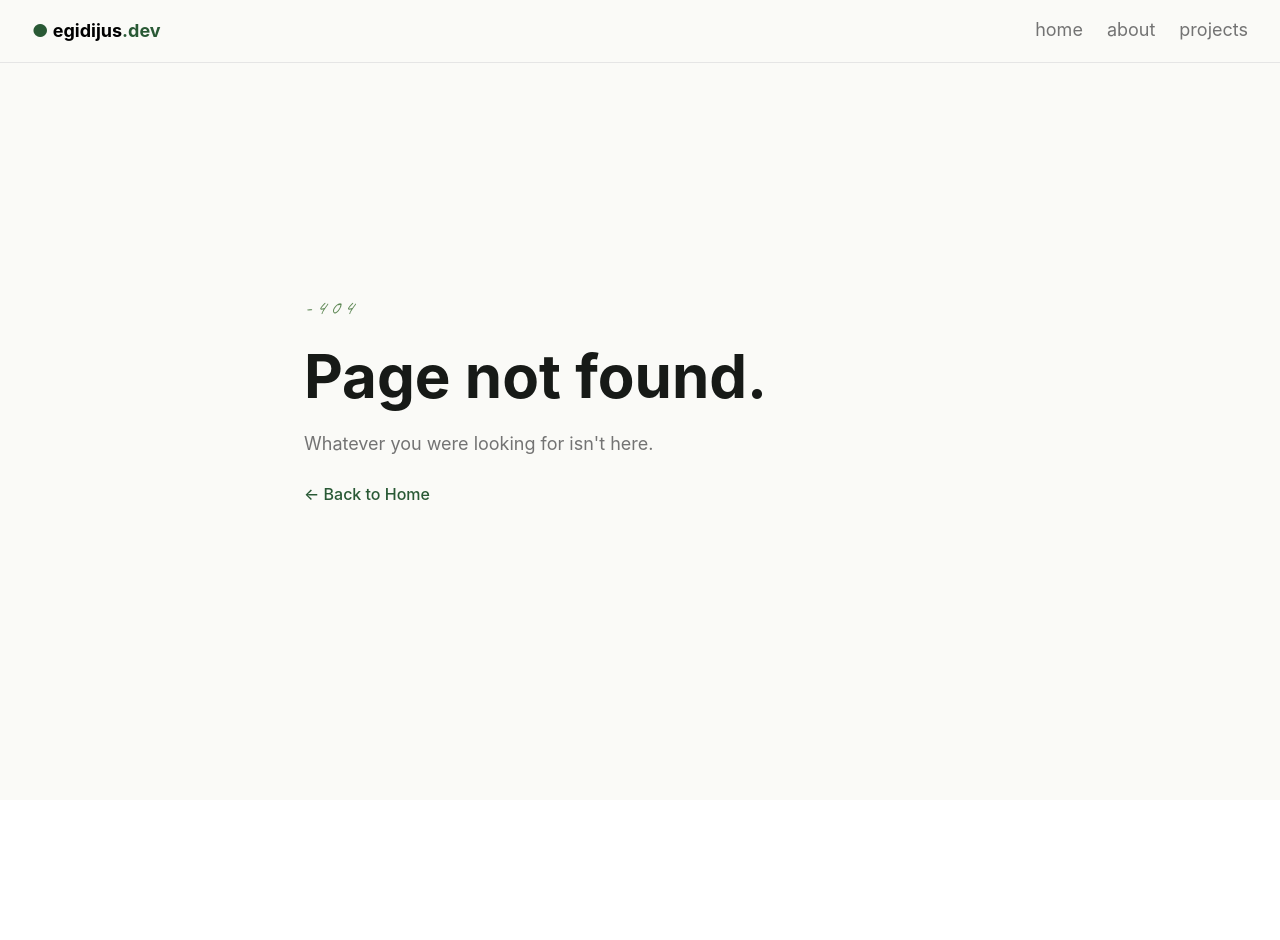
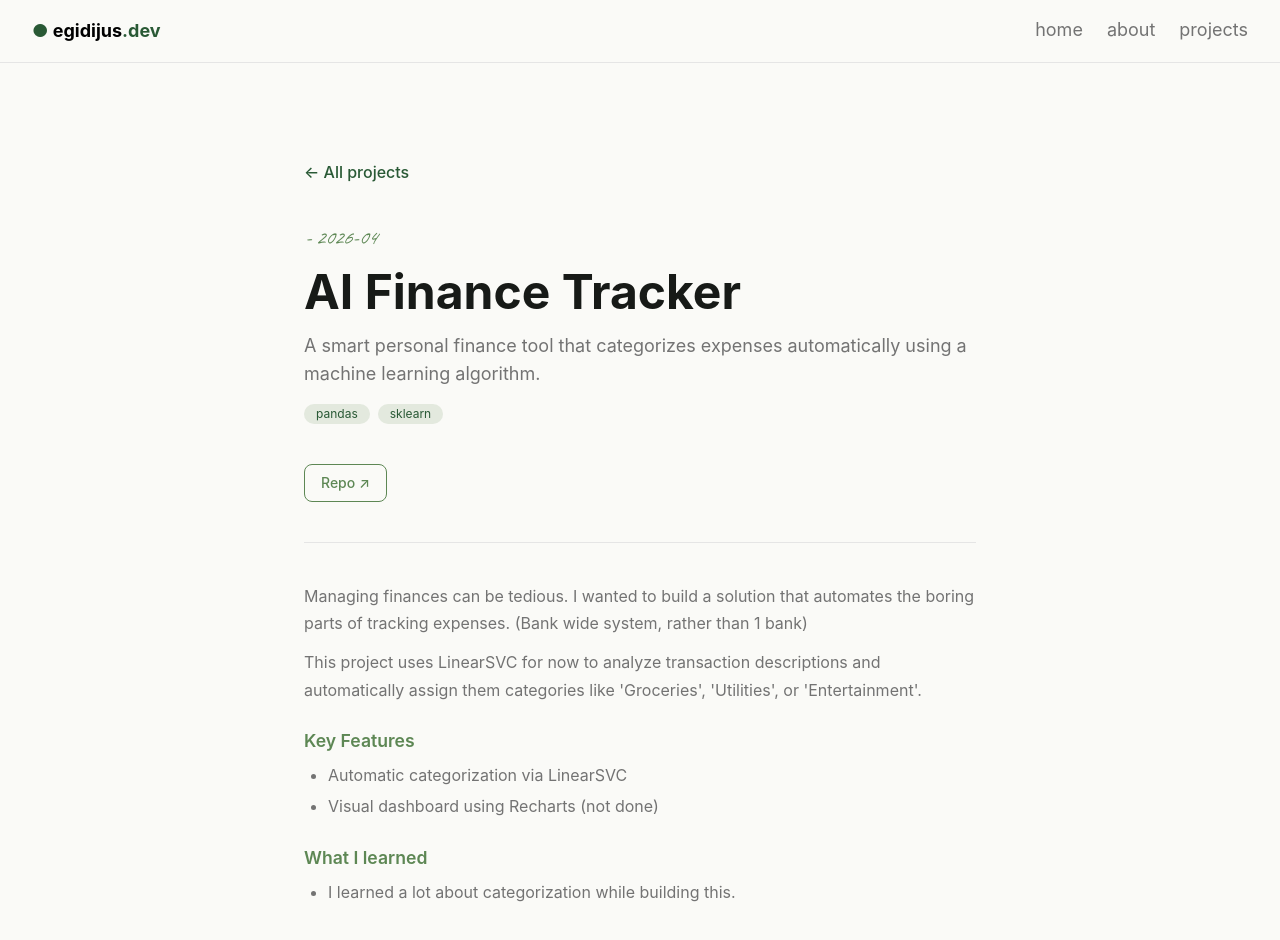
Before and after one commit to EvilTerry/Egidijus.dev, a Vue app: page /projects/ai-finance-tracker in a window 1280 px wide. Before the commit this address had no page. Shown: the top 940 px of the page. Before the commit the page ends 800 px from the top, so only its background shows below. Built offline with nearby package versions, Linux system fonts and the light colour scheme.

Commit message:
feat: enhance project management features with dynamic routing, markdown support, and improved styling

```diff
--- a/package.json
+++ b/package.json
@@ -13,7 +13,9 @@
     "@fontsource-variable/jetbrains-mono": "^5.2.8",
     "@fontsource/caveat": "^5.2.8",
     "@tailwindcss/vite": "^4.2.2",
+    "marked": "^18.0.2",
     "tailwindcss": "^4.2.2",
+    "vite-svg-loader": "^5.1.1",
     "vue": "^3.5.30",
     "vue-router": "^4.6.4"
   },
--- a/src/App.vue
+++ b/src/App.vue
@@ -6,6 +6,23 @@ import Header from "@/components/Header.vue"
 <template>
   <main class="flex flex-col min-h-screen bg-paper">
     <Header class="fixed top-0 left-0 right-0 z-10 bg-paper border-b border-line"/>
-    <RouterView class="pt-24" />
+    <div class="flex flex-col grow pt-24">
+      <RouterView v-slot="{ Component }">
+        <Transition name="fade" mode="out-in">
+          <component :is="Component" />
+        </Transition>
+      </RouterView>
+    </div>
   </main>
 </template>
+
+<style scoped>
+.fade-enter-active,
+.fade-leave-active {
+  transition: opacity 0.15s ease;
+}
+.fade-enter-from,
+.fade-leave-to {
+  opacity: 0;
+}
+</style>
--- a/src/assets/main.css
+++ b/src/assets/main.css
@@ -1,4 +1,30 @@
 @import "tailwindcss";
+
+.markdown h1, .markdown h2, .markdown h3, .markdown h4 {
+  color: var(--color-moss);
+  font-weight: 600;
+  margin-top: 1.5rem;
+  margin-bottom: 0.5rem;
+}
+.markdown h1 { font-size: 1.5rem; }
+.markdown h2 { font-size: 1.25rem; }
+.markdown h3 { font-size: 1.1rem; }
+.markdown img { width: 100%; border-radius: 0.75rem; margin-bottom: 1rem; object-fit: cover; }
+.markdown p { color: var(--color-muted); margin-bottom: 0.75rem; line-height: 1.7; }
+.markdown ul, .markdown ol { color: var(--color-muted); padding-left: 1.5rem; margin-bottom: 0.75rem; }
+.markdown ul { list-style-type: disc; }
+.markdown ol { list-style-type: decimal; }
+.markdown li { margin-bottom: 0.25rem; line-height: 1.7; }
+.markdown a { color: var(--color-moss); text-decoration: underline; }
+.markdown code { font-family: var(--font-mono); font-size: 0.875rem; background: var(--color-cream); padding: 0.1rem 0.35rem; border-radius: 0.25rem; }
+.markdown pre { background: var(--color-cream); padding: 1rem; border-radius: 0.5rem; overflow-x: auto; margin-bottom: 0.75rem; }
+.markdown pre code { background: none; padding: 0; }
+.markdown img { max-height: 480px; }
+.markdown hr { border-color: var(--color-line); margin: 1.5rem 0; }
+.markdown blockquote { border-left: 3px solid var(--color-moss); padding-left: 1rem; color: var(--color-muted); font-style: italic; margin-bottom: 0.75rem; }
+.markdown table { width: 100%; border-collapse: collapse; margin-bottom: 0.75rem; font-size: 0.875rem; }
+.markdown th { text-align: left; color: var(--color-ink); font-weight: 600; padding: 0.5rem 0.75rem; border-bottom: 2px solid var(--color-line); }
+.markdown td { color: var(--color-muted); padding: 0.5rem 0.75rem; border-bottom: 1px solid var(--color-line); }
 
 @theme {
   --color-*: initial;
--- /dev/null
+++ b/src/components/ProjectCard.vue
@@ -0,0 +1,28 @@
+<script setup lang="ts">
+import type { Project } from "@/types";
+
+defineProps<Pick<Project, "slug" | "title" | "description" | "tags" | "date">>();
+</script>
+
+<template>
+  <RouterLink
+    :to="`/projects/${slug}`"
+    class="flex flex-col gap-2 p-5 rounded-lg border border-line bg-white hover:border-moss transition group"
+  >
+    <div class="flex items-center justify-between">
+      <p class="text-ink font-medium group-hover:text-moss transition">{{ title }}</p>
+      <p class="text-sm text-muted">{{ date.slice(0, 4) }}</p>
+    </div>
+    <p class="text-muted text-sm">{{ description }}</p>
+    <div class="flex items-end justify-between mt-1">
+      <div class="flex flex-wrap gap-2">
+        <span
+          v-for="tag in tags"
+          :key="tag"
+          class="text-xs text-pine bg-moss-soft px-3 py-0.5 rounded-full"
+        >{{ tag }}</span>
+      </div>
+      <span class="text-muted group-hover:text-moss transition">&rarr;</span>
+    </div>
+  </RouterLink>
+</template>
--- /dev/null
+++ b/src/data/projects.ts
@@ -0,0 +1,40 @@
+import type { Project } from "@/types";
+
+function parseFrontmatter(raw: string): { data: Record<string, any>; content: string } {
+  const match = raw.match(/^---\r?\n([\s\S]*?)\r?\n---\r?\n([\s\S]*)$/);
+  if (!match) return { data: {}, content: raw };
+  const content = match[2];
+  const data: Record<string, any> = {};
+  for (const line of match[1].split(/\r?\n/)) {
+    const colon = line.indexOf(": ");
+    if (colon === -1) continue;
+    const key = line.slice(0, colon).trim();
+    const raw = line.slice(colon + 2).trim();
+    if (raw.startsWith("[") && raw.endsWith("]")) {
+      data[key] = raw.slice(1, -1).split(",").map((v) => v.trim()).filter(Boolean);
+    } else if (raw === "true") data[key] = true;
+    else if (raw === "false") data[key] = false;
+    else if (raw === "null") data[key] = null;
+    else data[key] = raw;
+  }
+  return { data, content };
+}
+
+const files = import.meta.glob("/src/data/*.md", { query: "?raw", import: "default", eager: true }) as Record<string, string>;
+
+export const projects: Project[] = Object.entries(files).map(([path, raw], index) => {
+  const { data, content } = parseFrontmatter(raw);
+  const slug = path.split("/").pop()!.replace(".md", "");
+  return {
+    id: index + 1,
+    slug,
+    title: data.title ?? slug,
+    description: data.description ?? "",
+    tags: data.tags ?? [],
+    date: data.date ?? "",
+    repo: data.repo == null || data.repo === "null" || data.repo === "" ? null : data.repo,
+    demo: data.demo == null || data.demo === "null" || data.demo === "" ? null : data.demo,
+    published: data.published ?? true,
+    content,
+  };
+}).filter((p) => p.published).sort((a, b) => b.date.localeCompare(a.date));
--- a/src/router/index.ts
+++ b/src/router/index.ts
@@ -1,23 +1,40 @@
 import { createRouter, createWebHistory } from "vue-router";
 import type { RouteRecordRaw } from "vue-router";
 
-import HomeView from "@/views/HomeView.vue";
-import AboutView from "@/views/AboutView.vue";
-import ProjectsView from "@/views/ProjectsView.vue";
-import ProjectView from "@/views/ProjectView.vue";
-import NotFound from "@/views/NotFound.vue";
-
 const routes: RouteRecordRaw[] = [
-  { path: "/", component: HomeView },
-  { path: "/about", component: AboutView },
-  { path: "/projects", component: ProjectsView },
-  { path: "/projects:slug", component: ProjectView },
-  { path: "/:pathMatch(.*)*", component: NotFound },
+  {
+    path: "/",
+    component: () => import("@/views/HomeView.vue"),
+    meta: { title: "Egidijus" },
+  },
+  {
+    path: "/about",
+    component: () => import("@/views/AboutView.vue"),
+    meta: { title: "About — Egidijus" },
+  },
+  {
+    path: "/projects",
+    component: () => import("@/views/ProjectsView.vue"),
+    meta: { title: "Projects — Egidijus" },
+  },
+  {
+    path: "/projects/:slug",
+    component: () => import("@/views/ProjectView.vue"),
+  },
+  {
+    path: "/:pathMatch(.*)*",
+    component: () => import("@/views/NotFound.vue"),
+    meta: { title: "404 — Egidijus" },
+  },
 ];
 
 const router = createRouter({
   history: createWebHistory(import.meta.env.BASE_URL),
-  routes: routes,
+  routes,
+});
+
+router.afterEach((to) => {
+  document.title = (to.meta.title as string) ?? "Egidijus";
 });
 
 export default router;
--- a/src/types/index.ts
+++ b/src/types/index.ts
@@ -5,7 +5,8 @@ export interface Project {
   description: string;
   tags: string[];
   date: string;
-  repo: URL | null;
-  demo: URL | null;
+  repo: string | null;
+  demo: string | null;
   published: boolean;
+  content?: string;
 }
--- /dev/null
+++ b/src/views/ProjectView.vue
@@ -0,0 +1,70 @@
+<script setup lang="ts">
+import { computed, watchEffect } from "vue";
+import { useRoute } from "vue-router";
+import { marked } from "marked";
+import { projects } from "@/data/projects";
+
+const route = useRoute();
+const project = computed(() => projects.find((p) => p.slug === route.params.slug));
+const html = computed(() => (project.value?.content ? marked(project.value.content) : ""));
+const date = computed(() => String(project.value?.date ?? ""));
+
+watchEffect(() => {
+  document.title = project.value ? `${project.value.title} — Egidijus` : "404 — Egidijus";
+});
+</script>
+
+<template>
+  <section class="flex flex-col items-center grow px-4 py-16">
+    <div class="flex flex-col gap-10 w-full max-w-2xl">
+
+      <RouterLink
+        to="/projects"
+        class="text-pine hover:text-moss font-medium hover:underline self-start"
+      >
+        &larr; All projects
+      </RouterLink>
+
+      <div v-if="project" class="flex flex-col gap-10">
+
+        <div class="flex flex-col gap-4">
+          <p class="italic font-caveat text-xl text-moss">- {{ date }}</p>
+          <h1 class="text-5xl font-bold text-ink">{{ project.title }}</h1>
+          <p class="text-muted text-lg max-w-prose">{{ project.description }}</p>
+          <div class="flex flex-wrap gap-2">
+            <span
+              v-for="tag in project.tags"
+              :key="tag"
+              class="text-xs text-pine bg-moss-soft px-3 py-0.5 rounded-full"
+            >{{ tag }}</span>
+          </div>
+        </div>
+
+        <div class="flex flex-wrap gap-3">
+          <a
+            v-if="project.repo"
+            :href="project.repo"
+            target="_blank"
+            rel="noopener noreferrer"
+            class="px-4 py-2 rounded-lg border border-moss text-moss hover:bg-moss-soft transition text-sm font-medium"
+          >Repo &nearr;</a>
+          <a
+            v-if="project.demo"
+            :href="project.demo"
+            target="_blank"
+            rel="noopener noreferrer"
+            class="px-4 py-2 rounded-lg border border-moss text-moss hover:bg-moss-soft transition text-sm font-medium"
+          >Demo &nearr;</a>
+        </div>
+
+        <hr class="border-line" />
+
+        <div class="markdown" v-html="html" />
+
+      </div>
+
+      <div v-else class="text-muted">Project not found.</div>
+
+    </div>
+  </section>
+</template>
--- a/src/views/ProjectsView.vue
+++ b/src/views/ProjectsView.vue
@@ -1,57 +1,39 @@
 <script setup lang="ts">
 import ProjectCard from "@/components/ProjectCard.vue";
-import type { Project } from "@/types";
-
-const projects: Project[] = [
-  {
-    id: 1,
-    slug: "bruh",
-    title: "bruh-the-title",
-    description: "description",
-    tags: ["AI", "ML"],
-    date: "date",
-    repo: null,
-    demo: null,
-    published: true,
-  },
-  {
-    id: 2,
-    slug: "bruh2",
-    title: "bruh-the-title2",
-    description: "description",
-    tags: ["AI"],
-    date: "date",
-    repo: null,
-    demo: null,
-    published: true,
-  },
-];
+import { projects } from "@/data/projects";
 </script>
 
 <template>
-  <section class="px-4 py-10 max-w-5xl mx-auto w-full">
-    <div class="mb-8">
-      <h2 class="text-3xl font-bold mb-2 text-neutral-800">Projects</h2>
-      <p class="text-neutral-600">
-        A collection of things I've built to learn and solve problems.
-      </p>
-    </div>
-    <div class="grid gap-6 sm:grid-cols-2 lg:grid-cols-3">
-      <ProjectCard
-        v-for="project in projects"
-        :key="project.id"
-        :title="project.title"
-        :description="project.description"
-        :tags="project.tags"
-      />
-    </div>
-    <div class="mt-12">
+  <section class="flex flex-col items-center justify-center grow px-4 py-16">
+    <div class="flex flex-col gap-10 w-full max-w-2xl">
       <RouterLink
         to="/"
-        class="text-green-500 hover:text-green-600 font-medium hover:underline"
+        class="text-pine hover:text-moss font-medium hover:underline"
       >
         &larr; Back to Home
       </RouterLink>
+
+      <div class="flex flex-col gap-4">
+        <p class="italic font-caveat text-xl text-moss">- P R O J E C T S</p>
+        <h1 class="text-6xl font-bold text-ink">Things I've built.</h1>
+        <p class="text-muted text-lg max-w-prose">
+          Small tools, experiments and side projects. Click any for detail.
+        </p>
+      </div>
+
+      <hr class="border-line" />
+
+      <div class="flex flex-col gap-6">
+        <ProjectCard
+          v-for="project in projects"
+          :key="project.id"
+          :slug="project.slug"
+          :title="project.title"
+          :description="project.description"
+          :tags="project.tags"
+          :date="project.date"
+        />
+      </div>
     </div>
   </section>
 </template>
```
Also changed, not shown: 1 other file (tests, documents, lock files or other folders).
